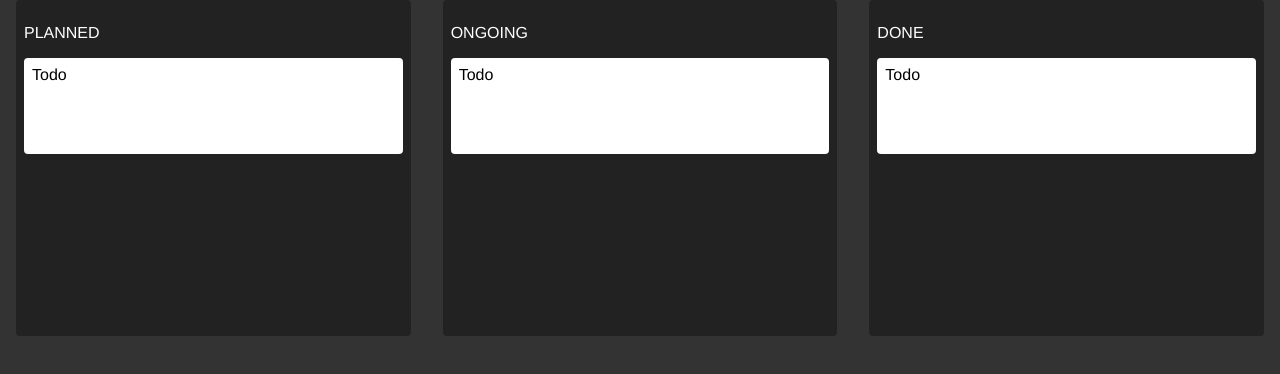
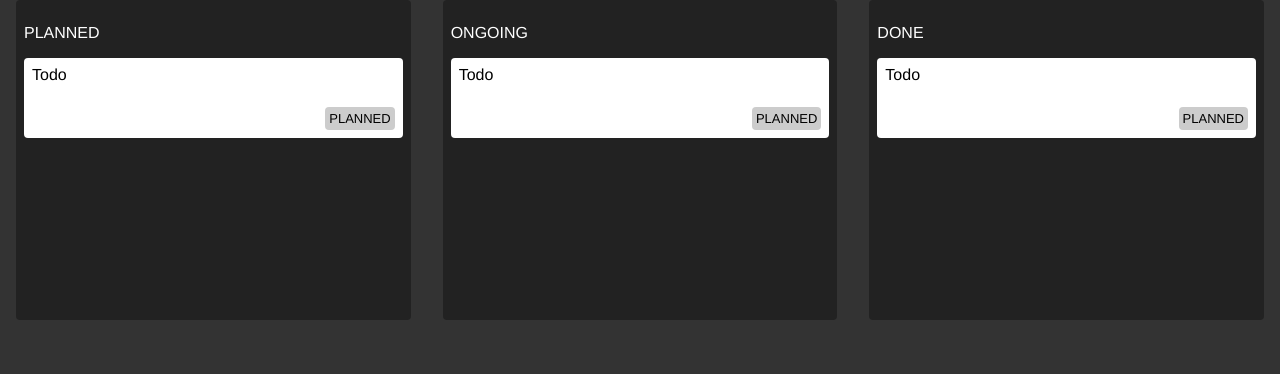
Before and after one commit to Gapotchenko-Yakov/kanban-zustand, a React (Vite) app: page / in a window 1280 px wide. Shown: the top 374 px of the page. Built offline with nearby package versions, Linux system fonts and the light colour scheme.

Commit message:
Finished Task component.

```diff
--- a/package.json
+++ b/package.json
@@ -10,6 +10,7 @@
     "preview": "vite preview"
   },
   "dependencies": {
+    "classnames": "^2.5.1",
     "react": "^18.2.0",
     "react-dom": "^18.2.0",
     "zustand": "^4.5.4"
--- a/src/components/Task.css
+++ b/src/components/Task.css
@@ -10,3 +10,28 @@
   margin-bottom: 0.5rem;
   cursor: move;
 }
+
+.bottomWrapper {
+  display: flex;
+  justify-content: space-between;
+}
+
+.status {
+  font-size: small;
+  background: var(--COLOR-GRAY-LIGHT);
+  padding: 0.25rem;
+  border-radius: 4px;
+}
+
+.ONGOING {
+  background: var(--COLOR-ONGOING);
+}
+
+.DONE {
+  background: var(--COLOR-DONE);
+}
+
+.task img {
+  height: 1.25rem;
+  cursor: pointer;
+}
--- a/src/components/Task.tsx
+++ b/src/components/Task.tsx
@@ -1,9 +1,20 @@
 import React from "react";
 
 import "./Task.css";
+import classNames from "classnames";
+
+const STATUS = "PLANNED";
 
 const Task = ({ title }) => {
-  return <div className="task">{title}</div>;
+  return (
+    <div className="task">
+      <div>{title}</div>
+      <div className="bottomWrapper">
+        <div></div>
+        <div className={classNames("status", STATUS)}>{STATUS}</div>
+      </div>
+    </div>
+  );
 };
 
 export default Task;
--- a/src/index.css
+++ b/src/index.css
@@ -10,3 +10,7 @@
 body {
   margin: 0;
 }
+
+* {
+  box-sizing: border-box;
+}
```
Also changed, not shown: 1 other file (tests, documents, lock files or other folders).
